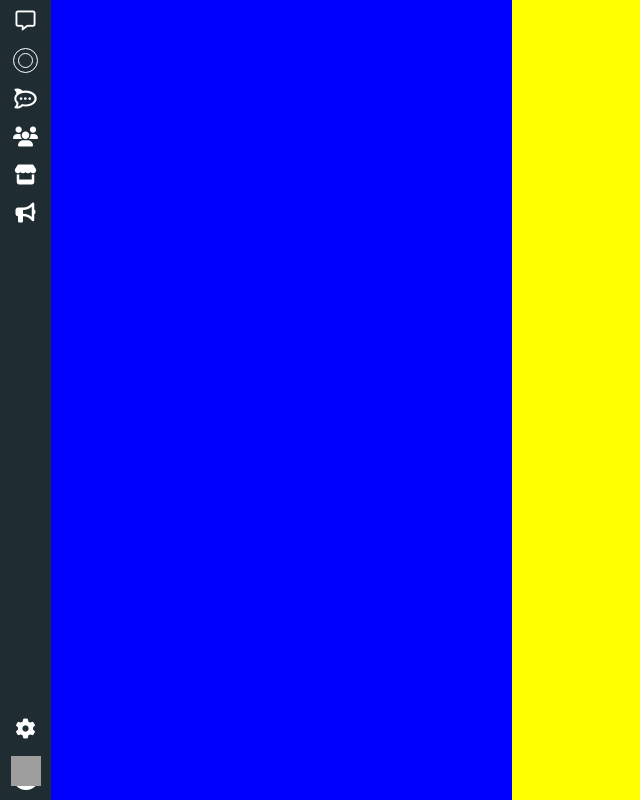
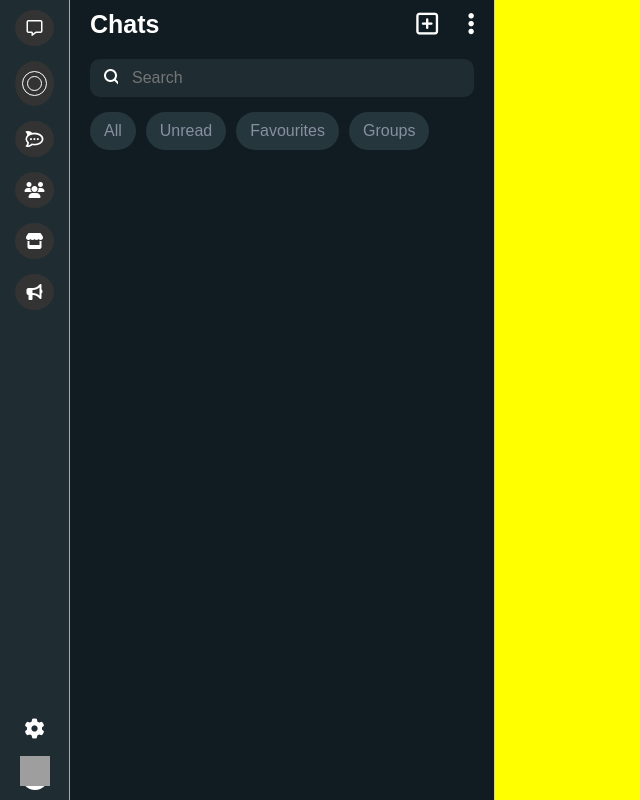
Before and after one commit to vickyJha23/whatsapp-clone, a plain HTML site: page frontend/index.html in a window 1280 px wide. Shown: the whole page, without its empty margins (0-640 px from the left). Drawn offline with Linux system fonts and the light colour scheme; grey boxes are pictures that could not be loaded.

Commit message:
contact updated

```diff
--- a/frontend/index.html
+++ b/frontend/index.html
@@ -44,7 +44,42 @@
                 </div>
            </div>
            <div class="contact">
+               <div class="header">
+                  <div class="logo-container">
+                       <h2>Chats</h2>
+                       <div class="logoContainer-button">
+                           <button>
+                            <i class="fa-regular fa-square-plus"></i>
+                           </button>
+                           <button>
+                            <i class="fa-solid fa-ellipsis-vertical"></i>
+                           </button>
+                       </div>
+                  </div>
+                  <div class="search-container">
+                      <button>
+                          <i class="fa fa-search"></i>
+                      </button>
+                      <input type="text" placeholder="Search">
+                  </div>
+                  <div class="filter-container">
+                       <button>
+                            All
+                       </button>
+                       <button>
+                            Unread
+                       </button>
+                       <button>
+                            Favourites
+                       </button>
+                       <button>
+                            Groups
+                       </button>
+                  </div>
+               </div>
+               <div class="contact-main">
 
+               </div>
            </div>
            <div class="chart">
 
--- a/frontend/style.css
+++ b/frontend/style.css
@@ -12,19 +12,26 @@
     display: flex;
     /* // default - row me arrange */
 }
+button{
+     background: transparent;
+     border: none;
+     outline: none;
+     color: white;
+}
 /* #main div{
     height: 100%;
 } */
  /* // class  */
 .notification{
     background: #1F2D33;
-    width: 4%;
+    width: 70px;
     display: flex;
     flex-direction: column;
     justify-content: space-between;
+    border-right: 0.5px solid #aaaaaa;
 }
 .not-1{
-    padding-top: 10px;
+    padding: 10px 15px;
 }
 .notification .not-1 button{
     display: block;
@@ -33,8 +40,15 @@
     border: none;
     outline: none;
     color: white;
-    font-size: 20px;
+    font-size: 16px;
     margin-bottom: 15px;
+    background: #333;
+    padding: 10px 10px;
+    border-radius: 50%;
+    display: flex;
+    justify-content: center;
+    align-items: center;
+
 }
 .circleContainer{
      display: flex;
@@ -80,9 +94,70 @@
 }
 .contact{
     background: blue;
-    width: 36%;
+    width: 650px;
+    border-right: 0.5px solid #ccc;
 }
 .chart{
     background: yellow;
-    width: 60%;
+    width: 1200px;
 }
+.contact {
+    background: #101C21;
+}
+.contact .header {
+     /* background: red; */
+     /* border: 2px solid red; */
+     /* height: 150px; */
+     /* overflow: hidden; */
+     padding: 10px 20px;
+}
+.logo-container {
+     display: flex;
+     align-items: center;
+     justify-content: space-between;
+}
+.logo-container h2{
+     color: white;
+     font-size: 25px;
+     font-family: Arial, Helvetica, sans-serif;
+}
+.logoContainer-button{
+    display: flex;
+    gap: 30px;
+}
+.logoContainer-button button {
+     font-size: 25px;
+}
+.search-container{
+     display: flex;
+     margin-top: 20px;
+}
+.search-container button{
+     width: 5%;
+     background: #1F2D33;
+     padding: 10px 14px;
+     font-size: 16px;
+     border-radius: 10px 0 0 10px;
+}
+.search-container input{
+     width: 95%;
+     background: #1F2D33;
+     border: none;
+     outline: none;
+     padding: 10px 14px;
+     color: white;
+     font-size: 16px;
+     border-radius: 0 10px 10px 0;
+}
+.filter-container {
+    margin-top: 15px;
+    display: flex;
+    gap: 10px;
+}
+.filter-container button {
+      background: #26363D;
+      padding: 10px 14px;
+      border-radius: 25px 25px;
+      color: #8690A0;
+      font-size: 16px;
+}
```
